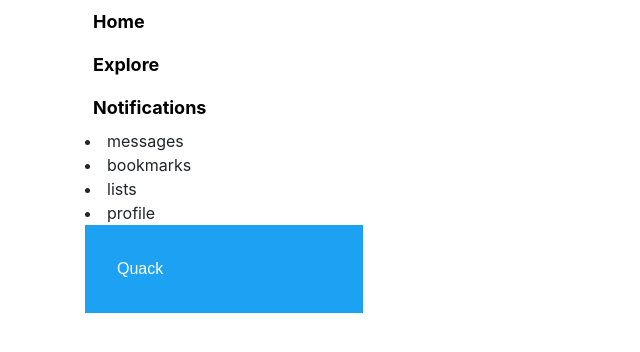
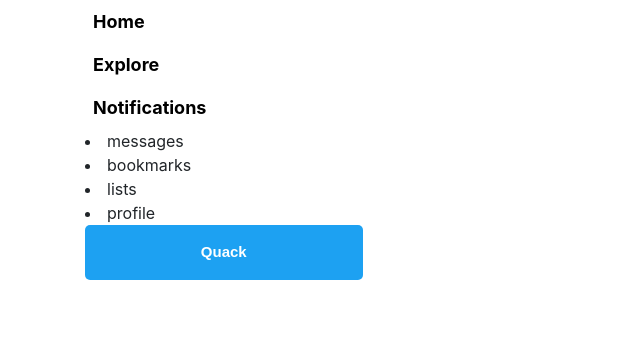
Before and after one commit to genxhero/quacker, a React (Create React App) app in the folder client/: page / in a window 1280 px wide. Shown: the top 352 px of the page, without its empty margins (0-640 px from the left). Built offline with nearby package versions, Linux system fonts and the light colour scheme.

Commit message:
start scss import

```diff
--- a/client/src/App.css
+++ b/client/src/App.scss
@@ -65,7 +65,11 @@
     background: rgb(29, 161, 242);
     color: white;
     font-family: sans-serif;
-    padding: 2rem;
+    padding: 1rem;
+    text-align: center;
+    border-radius: 5px;
+    font-weight: 800;
+    font-size: 15px;
 }
 
 .nav-link-content {
--- a/client/src/index.js
+++ b/client/src/index.js
@@ -1,7 +1,7 @@
 import React from 'react';
 import ReactDOM from 'react-dom';
 import App from './App';
-import './App.css';
+import './App.scss';
 
 
 ReactDOM.render(<App />, document.getElementById('root'));
--- a/client/src/stylesheets/nav_bar.scss
+++ b/client/src/stylesheets/nav_bar.scss
@@ -0,0 +1,3 @@
+.new-quack-btn {
+    border-radius: 4px;
+}
```
